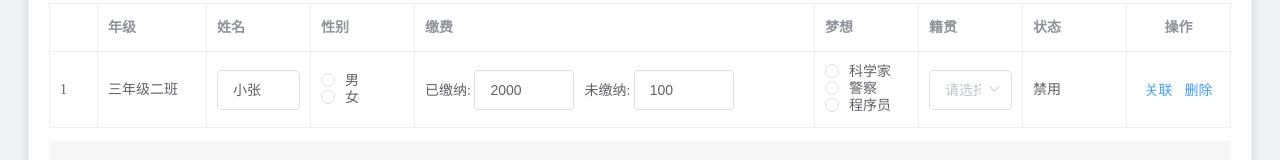
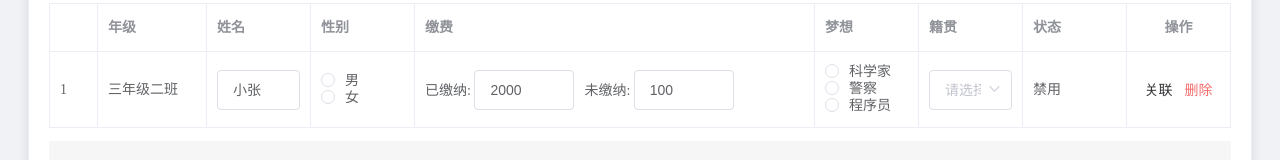
Before and after one commit to dream2023/ele-table-editor, a Vue app: page / in a window 1280 px wide. Shown: the part 250-410 px from the top of the page. Built offline with nearby package versions, Linux system fonts and the light colour scheme.

Commit message:
feat: 增加btn style和修复样式问题

```diff
--- a/example/App.vue
+++ b/example/App.vue
@@ -74,9 +74,7 @@ export default {
       },
       // 校检规则
       rules: {
-        name: [
-          { required: true, message: '姓名必填' }
-        ],
+        name: [{ required: true, message: '姓名必填' }],
         tuition: { required: true, message: '已缴纳金额必填' }
       },
       // 其它按钮
@@ -88,6 +86,9 @@ export default {
           attrs: {
             type: 'text'
           },
+          style: {
+            color: '#303133'
+          },
           // click事件
           click (scope) {
             /* eslint-disable */
@@ -96,8 +97,7 @@ export default {
         }
       ],
       // 表格列
-      columns:
-        [
+      columns: [
         {
           // el-table-column 的属性
           type: 'index'
@@ -179,7 +179,7 @@ export default {
             options: [
               { name: '北京', id: 'beijing' },
               { name: '上海', id: 'shanghai' },
-                { name: '广州', id: 'guangzhou' },
+              { name: '广州', id: 'guangzhou' }
             ],
             // prop 将 text 对应 name, value 对应 id
             prop: {
@@ -203,7 +203,7 @@ export default {
   },
   methods: {
     // 校检数据
-    handleCheck () {
+    handleCheck() {
       this.$refs['table'].validate().catch(({ errors, fields }) => {
         console.log(errors, fields)
       })
--- a/package.json
+++ b/package.json
@@ -1,7 +1,7 @@
 {
   "name": "ele-table-editor",
   "description": "基于element-ui的表格编辑组件",
-  "version": "0.4.1",
+  "version": "0.4.2",
   "license": "MIT",
   "private": false,
   "scripts": {
--- /dev/null
+++ b/prettier.config.js
@@ -0,0 +1,4 @@
+module.exports = {
+  semi: false,
+  singleQuote: true
+}
--- a/src/EleTableEditor.vue
+++ b/src/EleTableEditor.vue
@@ -139,6 +139,7 @@
               v-for="(btn, index) of extraBtns"
               :key="index"
               v-bind="btn.attrs"
+              :style="btn.style"
               @click="btn.click(scope)"
               >{{ btn.text }}</el-button
             >
@@ -190,7 +191,10 @@ export default {
       type: Object,
       default () {
         return {
-          type: 'text'
+          type: 'text',
+          style: {
+            color: '#F56C6C'
+          }
         }
       }
     },
@@ -232,7 +236,7 @@ export default {
     // 对 columns 属性做处理
     // 1. 判断是否显示插槽 & 2.将content统一转为数组
     computedColumns () {
-      return this.columns.map((item) => {
+      return this.columns.map(item => {
         // 是否显示插槽
         item.isShowSlot = this.isShowSlot(item)
         // 将  content 转为数组
@@ -295,7 +299,7 @@ export default {
     },
     // 获取属性 (为了将disabled统一设置)
     getAttrs (item) {
-      return Object.assign({}, { disabled: this.disabled }, item)
+      return Object.assign({}, { disabled: this.disabled }, item.attrs)
     },
     // 获取文本内容
     getContentText (scope, item) {
--- a/src/validate.js
+++ b/src/validate.js
@@ -10,11 +10,11 @@ export default {
   methods: {
     // 数据校检 (对外暴露)
     validate () {
+      // 没有数据 或者 没有校检, 则直接返回 resolve
+      if (!this.rules || !this.value.length) return Promise.resolve()
+
       // 检测单个值, 用于界面提示
       this.validateAllValue()
-
-      // 没有数据 或者 没有校检, 则直接返回 resolve
-      if (!this.rules || !this.value.length) return Promise.resolve()
 
       // 循环遍历每列数据, 进行校检
       const validator = new Schema(this.rules)
```
Also changed, not shown: 1 other file (tests, documents, lock files or other folders). Lines whose indentation alone changed are shown as unchanged.
